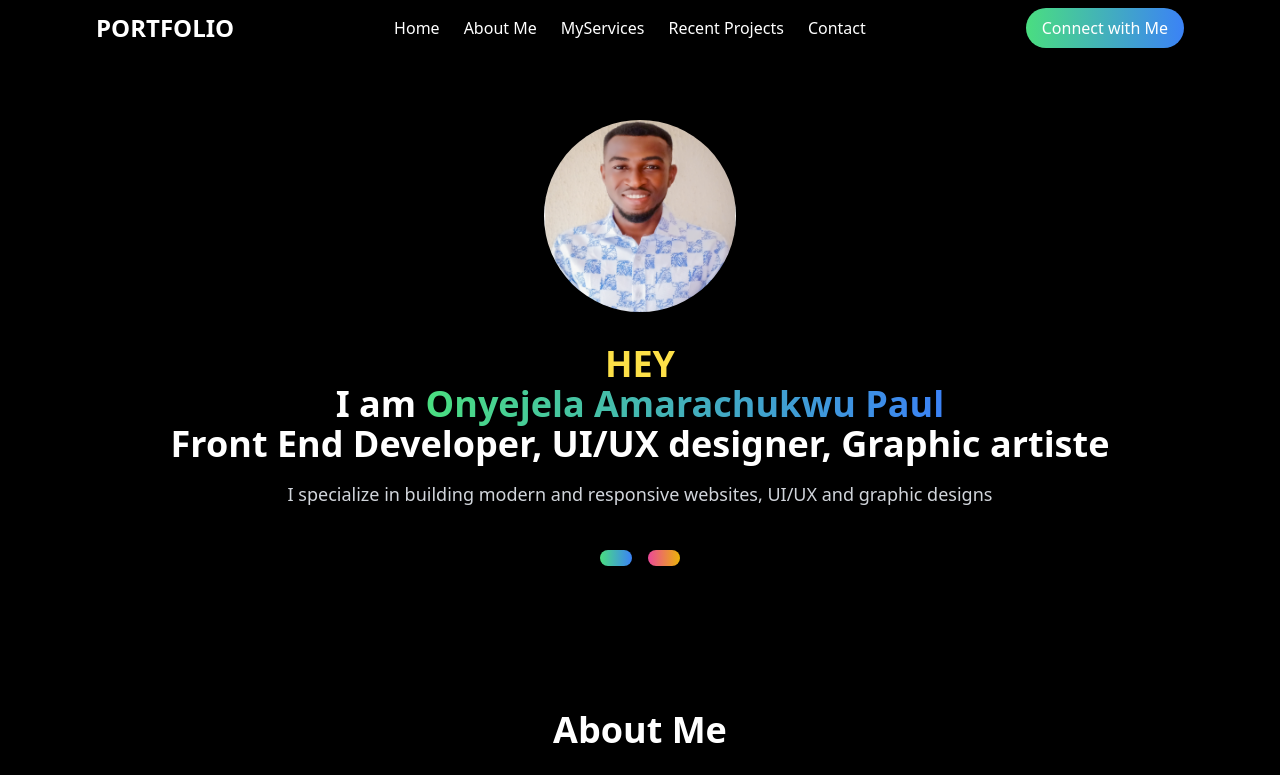
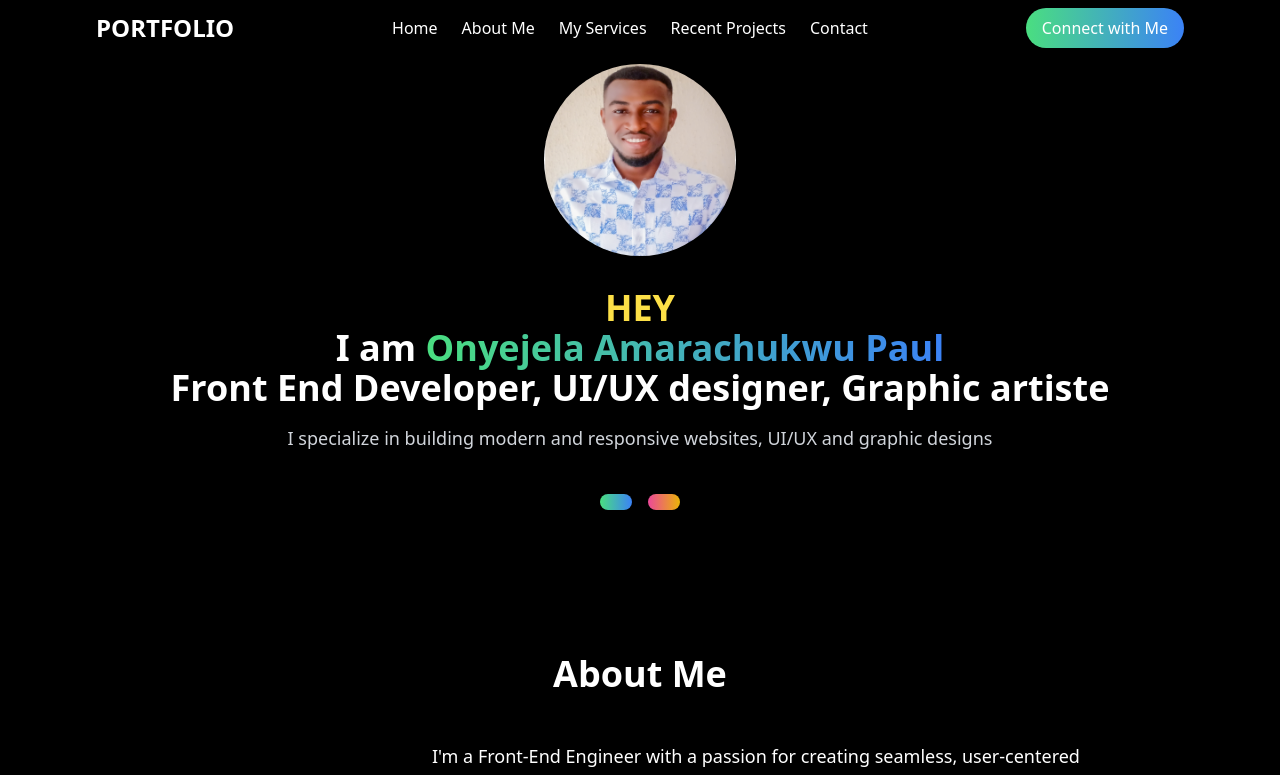
Before and after one commit to PaulOnyejela/Personal_Portfolio, a React (Vite) app: page / in a window 1280 px wide. Shown: the top 775 px of the page. Built offline with nearby package versions, Linux system fonts and the light colour scheme.

Commit message:
adding fixed property to <nav> element

```diff
--- a/src/components/Navbar.jsx
+++ b/src/components/Navbar.jsx
@@ -1,22 +1,31 @@
-import React from 'react'
+import React from 'react';
 
 const Navbar = () => {
   return (
-    <nav className='bg-black text-white px-8 md:px-16 lg:px-24'>
+    <nav className='bg-black text-white px-8 md:px-16 lg:px-24 fixed top-0 left-0 w-full z-10'>
+      {/* Container to center the content of the navbar */}
       <div className='container py-2 flex justify-center md:justify-between items-center'>
+
+        {/* Logo or brand name, visible only on medium and larger screens */}
         <div className='text-2xl font-bold hidden md:inline'>PORTFOLIO</div>
+
+        {/* Navbar links */}
         <div className='space-x-6'>
           <a href="#home" className='hover:text-gray-400'>Home</a>
           <a href="#about" className='hover:text-gray-400'>About Me</a>
-                <a href="#service" className='hover:text-gray-400'>MyServices</a>
+          <a href="#service" className='hover:text-gray-400'>My Services</a>
           <a href="#project" className='hover:text-gray-400'>Recent Projects</a>
           <a href="#contact" className='hover:text-gray-400'>Contact</a>
         </div>
+
+        {/* Button to "Connect with Me", visible only on medium and larger screens */}
         <button className='bg-gradient-to-r from-green-400 to-blue-500 text-white hidden md:inline
-            transform transition-transform duration-300 hover:scale-105 px-4 py-2 rounded-full'>Connect with Me</button>
+        transform transition-transform duration-300 hover:scale-105 px-4 py-2 rounded-full'>
+          <a href='#about'>Connect with Me</a>
+        </button>
       </div>
     </nav>
-  )
+  );
 }
 
-export default Navbar
+export default Navbar;
```
Lines whose indentation alone changed are shown as unchanged.
